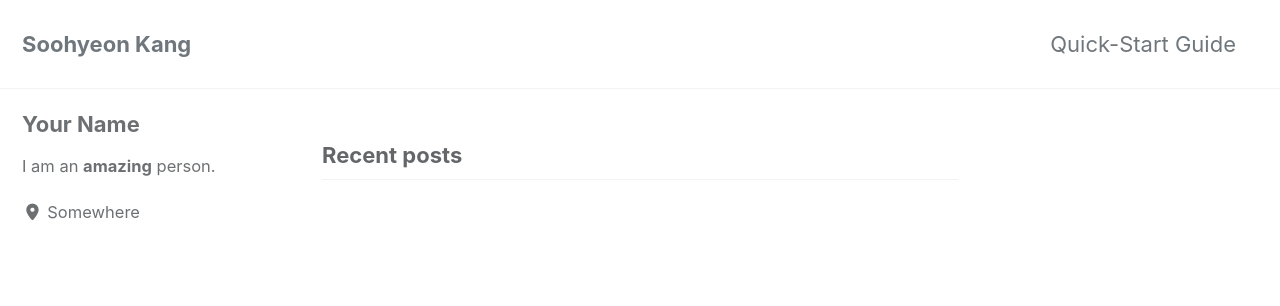
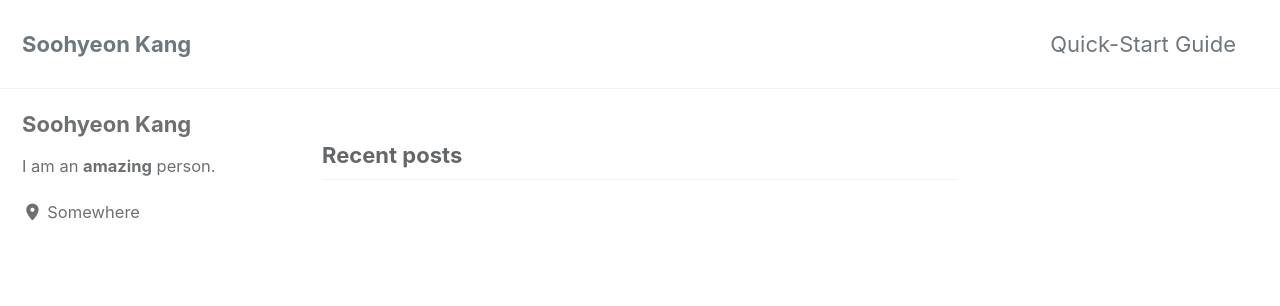
Before and after one commit to soohyeonkang16/soohyeonkang16.github.io, a Jekyll site: the page built from index.html, in a window 1280 px wide. Shown: the top 306 px of the page. Built offline with Jekyll 4.4.1, drawn with Linux system fonts in a browser that asks for light colours; cached includes are drawn as plain includes; the list of posts is cut into pages by our own code.

Commit message:
Update _config.yml

```diff
--- a/_config.yml
+++ b/_config.yml
@@ -114,7 +114,7 @@ analytics:
 
 # Site Author
 author:
-  name             : "Your Name"
+  name             : "Soohyeon Kang"
   avatar           : # path of avatar image, e.g. "/assets/images/bio-photo.jpg"
   bio              : "I am an **amazing** person."
   location         : "Somewhere"
```
